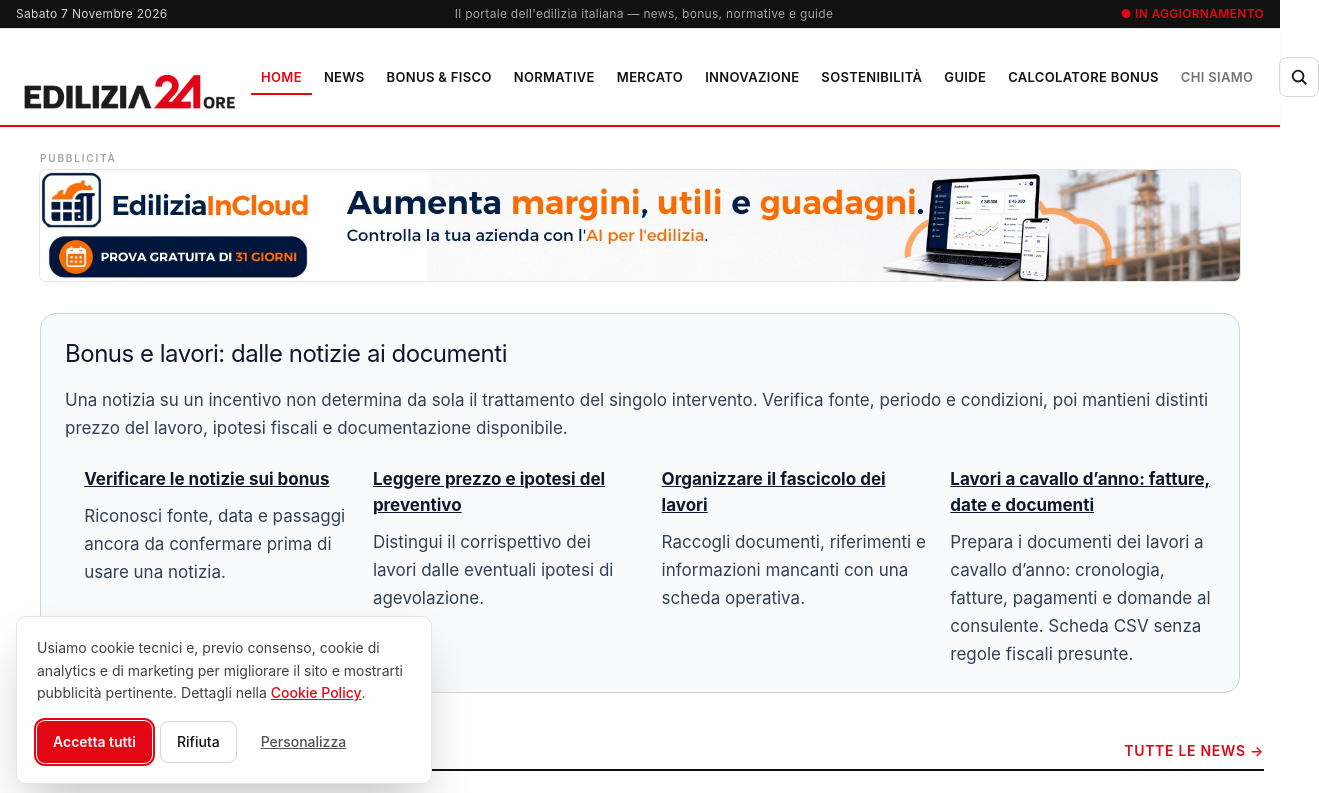
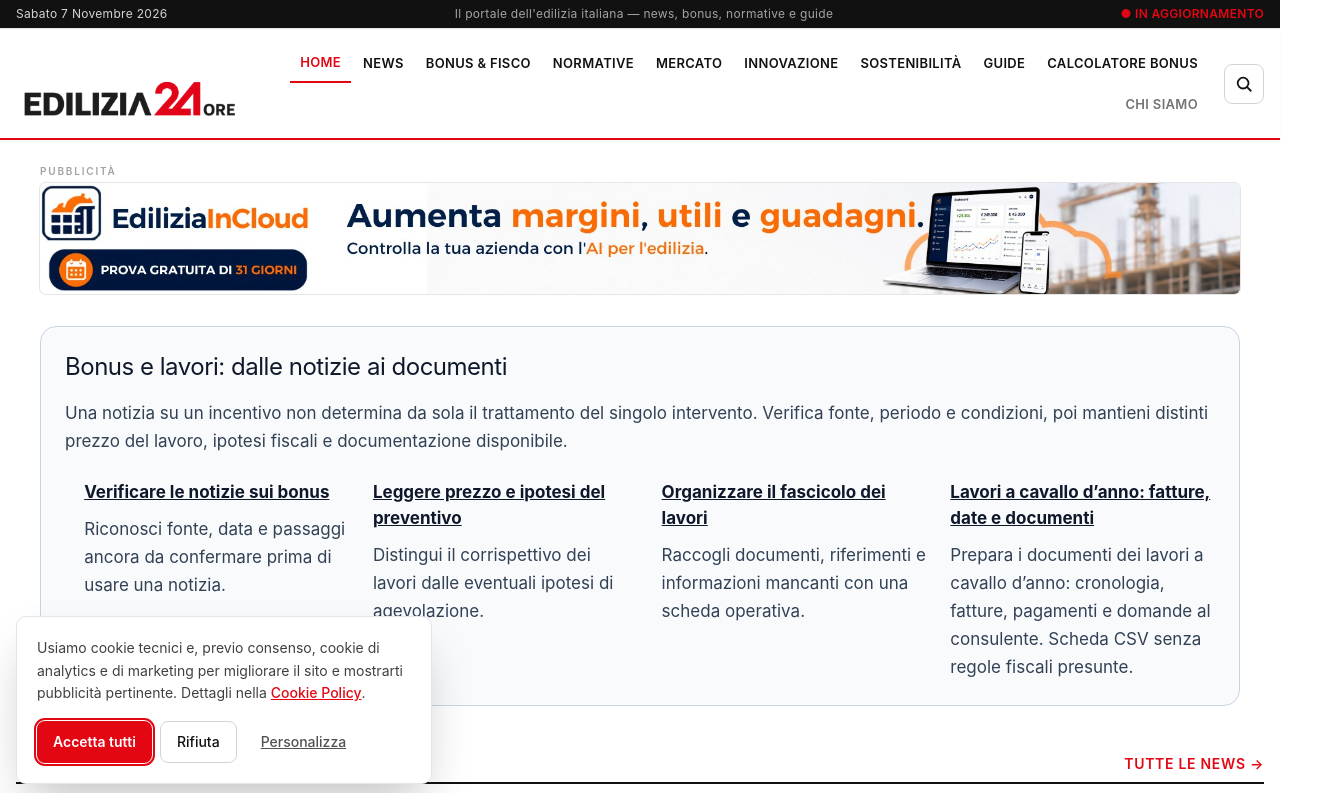
Before and after one commit to Ediliziaio/edilizia24ore, a React (Vite) app: page / in a window 1280 px wide. Shown: the top 793 px of the page, 1319 px wide, since content can reach past the window. Built offline with nearby package versions, Linux system fonts and the light colour scheme.

Commit message:
fix: keep navigation and search within the header

```diff
--- a/src/components/Header.tsx
+++ b/src/components/Header.tsx
@@ -36,7 +36,7 @@ export default function Header() {
 
       <div className="mx-auto max-w-7xl px-4">
         <div
-          className={`flex items-center justify-between gap-4 transition-all ${
+          className={`flex min-w-0 items-center justify-between gap-2 transition-all sm:gap-4 ${
             scrolled ? 'py-2' : 'py-3 sm:py-4'
           }`}
         >
@@ -53,15 +53,15 @@ export default function Header() {
           </Link>
 
           {/* Desktop nav */}
-          <nav aria-label="Navigazione principale" className="hidden lg:block">
-            <ul className="flex items-center gap-0.5">
+          <nav aria-label="Navigazione principale" className="hidden min-w-0 flex-1 lg:block">
+            <ul className="flex flex-wrap items-center justify-end gap-x-0.5 gap-y-1">
               {NAV_ITEMS.map((item) => (
                 <li key={item.to}>
                   <NavLink
                     to={item.to}
                     end={item.to === '/'}
                     className={({ isActive }) =>
-                      `whitespace-nowrap px-2.5 py-2 text-[13px] font-semibold uppercase tracking-wide transition-colors ${
+                      `block whitespace-nowrap px-2.5 py-2 text-[13px] font-semibold uppercase tracking-wide transition-colors ${
                         isActive
                           ? 'border-b-2 border-brand text-brand'
                           : 'text-ink hover:text-brand'
@@ -76,7 +76,7 @@ export default function Header() {
                 <NavLink
                   to="/chi-siamo"
                   className={({ isActive }) =>
-                    `whitespace-nowrap px-2.5 py-2 text-[13px] font-semibold uppercase tracking-wide transition-colors ${
+                    `block whitespace-nowrap px-2.5 py-2 text-[13px] font-semibold uppercase tracking-wide transition-colors ${
                       isActive ? 'border-b-2 border-brand text-brand' : 'text-neutral-500 hover:text-brand'
                     }`
                   }
```
